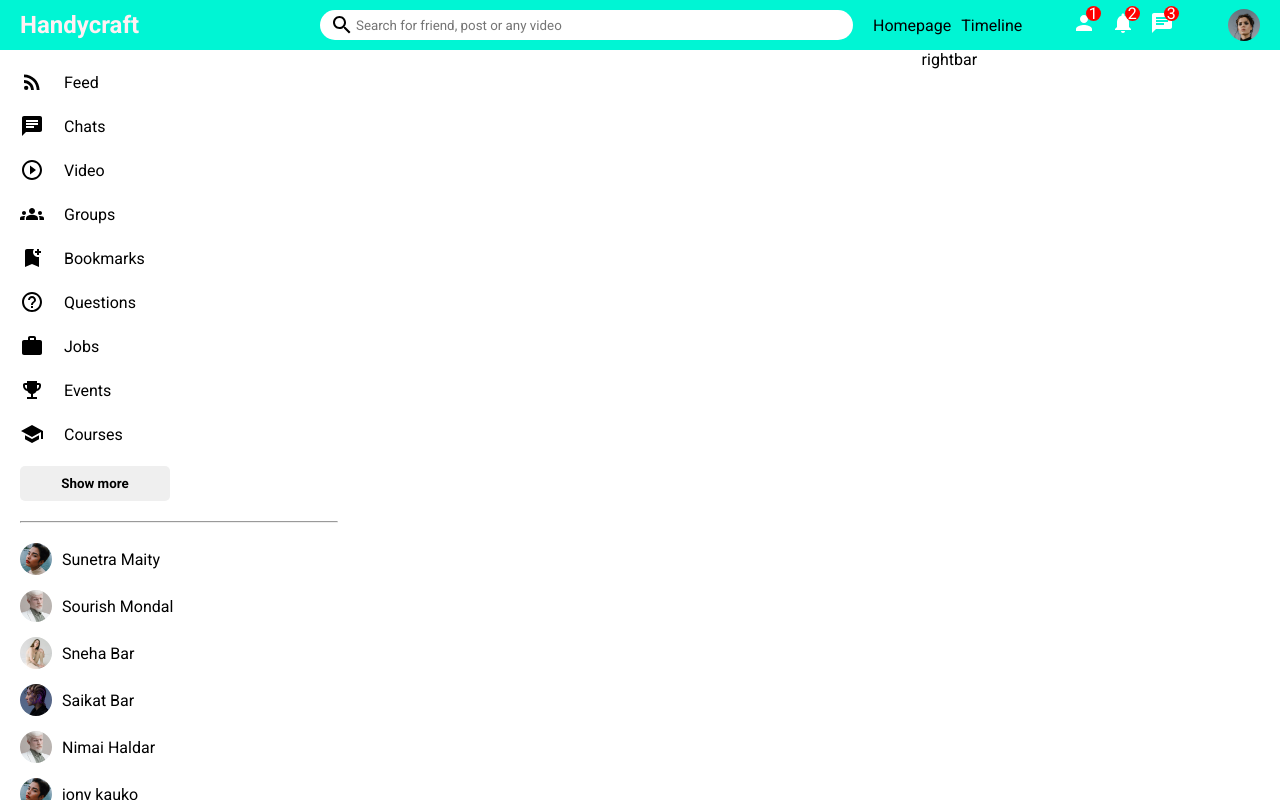
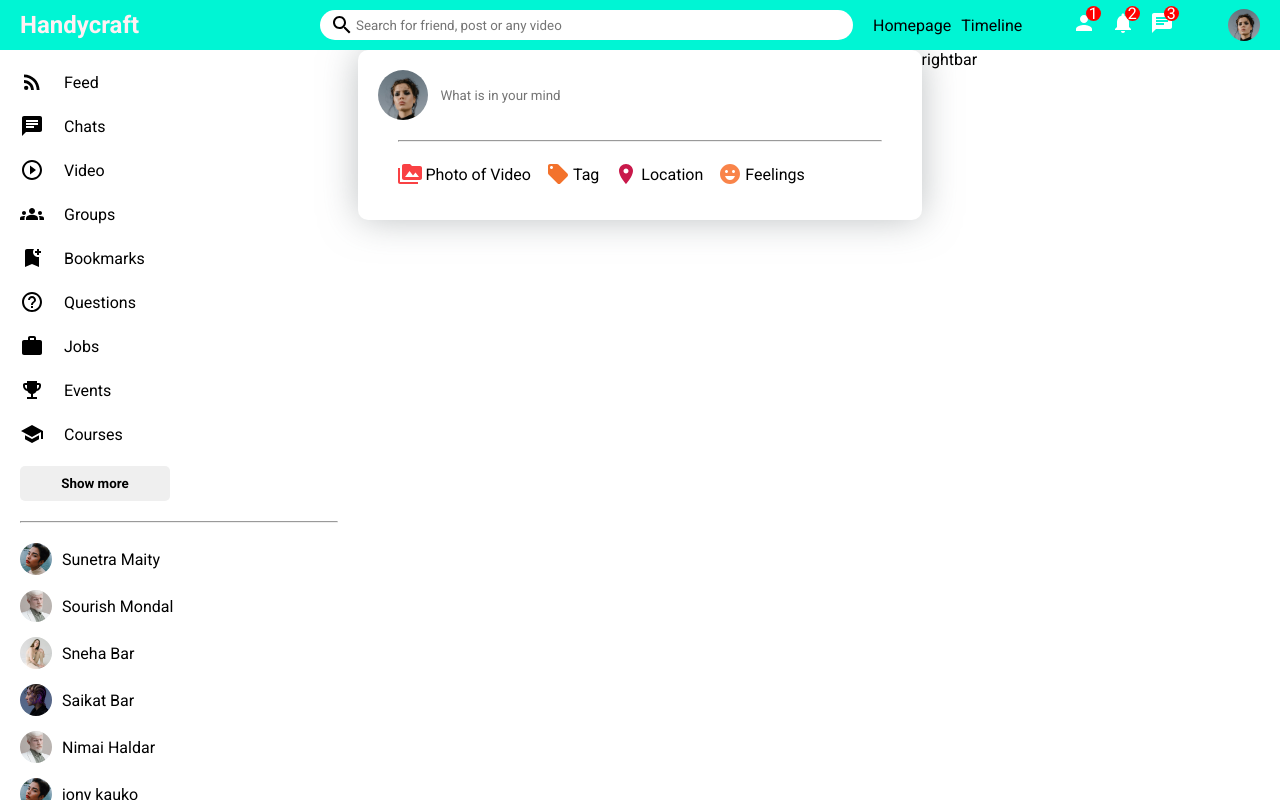
Before and after one commit to SAHEBDHARA/react-social-medial-app, a React (Create React App) app: page / in a window 1280 px wide. Built offline with nearby package versions, Linux system fonts and the light colour scheme.

Commit message:
share done

```diff
--- a/src/components/feed/feed.jsx
+++ b/src/components/feed/feed.jsx
@@ -5,10 +5,8 @@ export default function Feed() {
   return (
     <div className="feed">
         <div className="feedWraper">
-
+        <Share/>
         </div>
         </div>
   )
 }
-// go
-// this is the new app and new push for the github
--- a/src/components/share/share.css
+++ b/src/components/share/share.css
@@ -0,0 +1,53 @@
+.share{
+    height: 170px;
+    width: 100%;
+    border-radius: 10px;
+    -webkit-box-shadow: 0px 0px 38px -2px rgba(127,134,138,0.56);
+    -moz-box-shadow: 0px 0px 38px -2px rgba(127,134,138,0.56);
+    box-shadow: 0px 0px 38px -2px rgba(127,134,138,0.56);
+}
+.shareWrapper{
+    padding: 20px;
+
+}
+.shareTop{
+    display: flex;
+    align-items: center;
+}
+.shareProfileImg{
+    width: 50px;
+    height: 50px;
+    border-radius: 50%;
+    object-fit: cover;
+    margin-right: 10px;
+}
+.shareInput{
+    border: none;
+    width: 80%;
+}
+.shareInput:focus{
+    outline: none;
+}
+.shareHr{
+    margin: 20px;
+}
+.shareButton{
+    display: flex;
+    align-items: center;
+    justify-content: space-between;
+}
+
+.shareOptions{
+    display: flex;
+    margin-left: 20px;
+}
+.shareOption{
+    display: flex;
+    align-items: center;
+    margin-right: 15px;
+    cursor: pointer;
+}
+.shareIcons{
+    font-size: 18px;
+    margin-right: 3px;
+}
--- a/src/components/share/share.jsx
+++ b/src/components/share/share.jsx
@@ -1,7 +1,41 @@
 import "./share.css"
+import PermMediaIcon from '@mui/icons-material/PermMedia';
+import LocalOfferIcon from '@mui/icons-material/LocalOffer';
+import LocationOnIcon from '@mui/icons-material/LocationOn';
+import EmojiEmotionsIcon from '@mui/icons-material/EmojiEmotions';
 
 export default function share() {
   return (
-    <div>share</div>
+    <div className="share">
+      <div className="shareWrapper">
+        <div className="shareTop">
+          <img className="shareProfileImg" src="\accets\person\1.jpeg" alt="" />
+          <input placeholder="What is in your mind" type="text" className="shareInput" />
+        </div>
+        <hr className="shareHr" />
+        <div className="shareButton">
+          <div className="shareOptions">
+            <div className="shareOption">
+              <PermMediaIcon htmlColor="#f94144" className="shareIcons"/>
+              <span className="shareOptionText">Photo of Video</span>
+            </div>
+            <div className="shareOption">
+              <LocalOfferIcon htmlColor="#f3722c" className="shareIcons"/>
+              <span className="shareOptionText">Tag</span>
+            </div>
+            <div className="shareOption">
+              <LocationOnIcon htmlColor="#c9184a" className="shareIcons"/>
+              <span className="shareOptionText">Location</span>
+            </div>
+            <div className="shareOption">
+              <EmojiEmotionsIcon htmlColor="#f9844a" className="shareIcons"/>
+              <span className="shareOptionText">Feelings</span>
+            </div>
+
+          </div>
+
+        </div>
+      </div>
+    </div>
   )
 }
```
